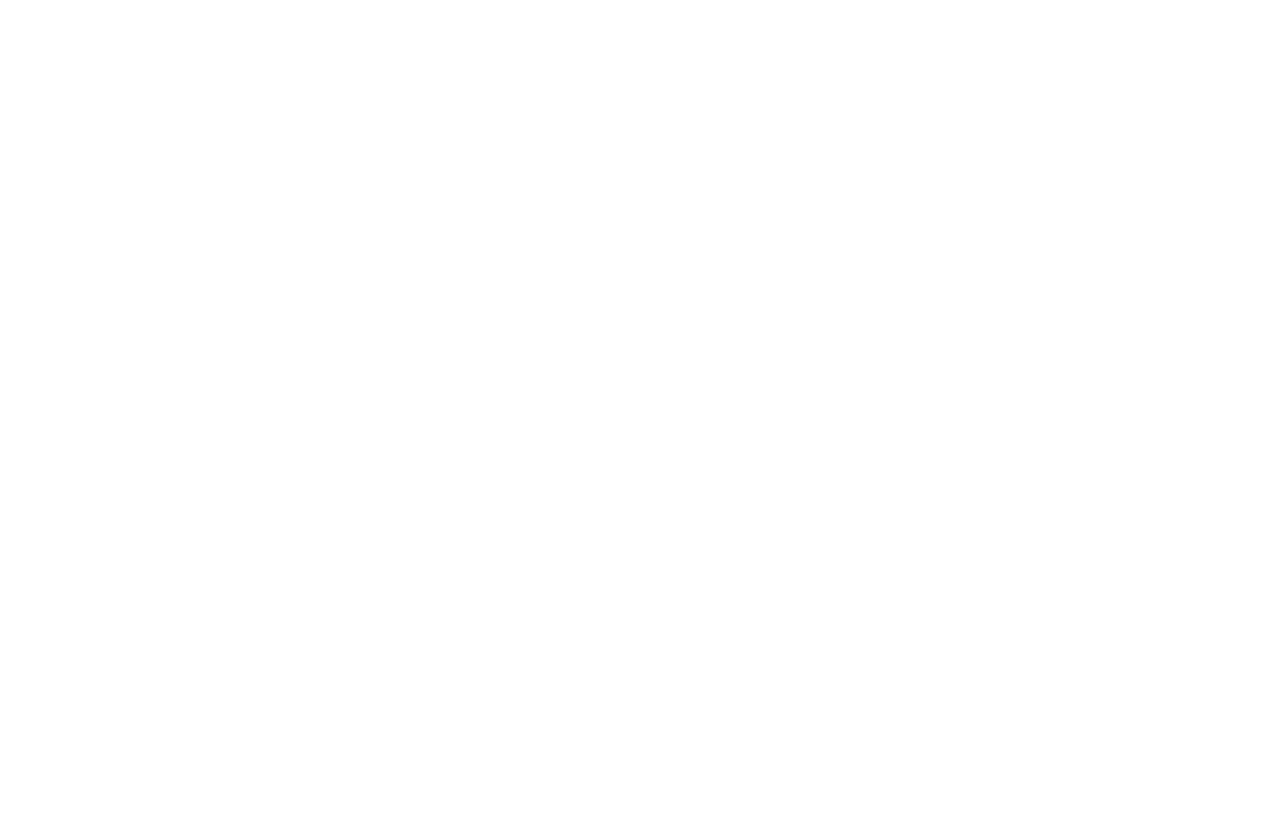
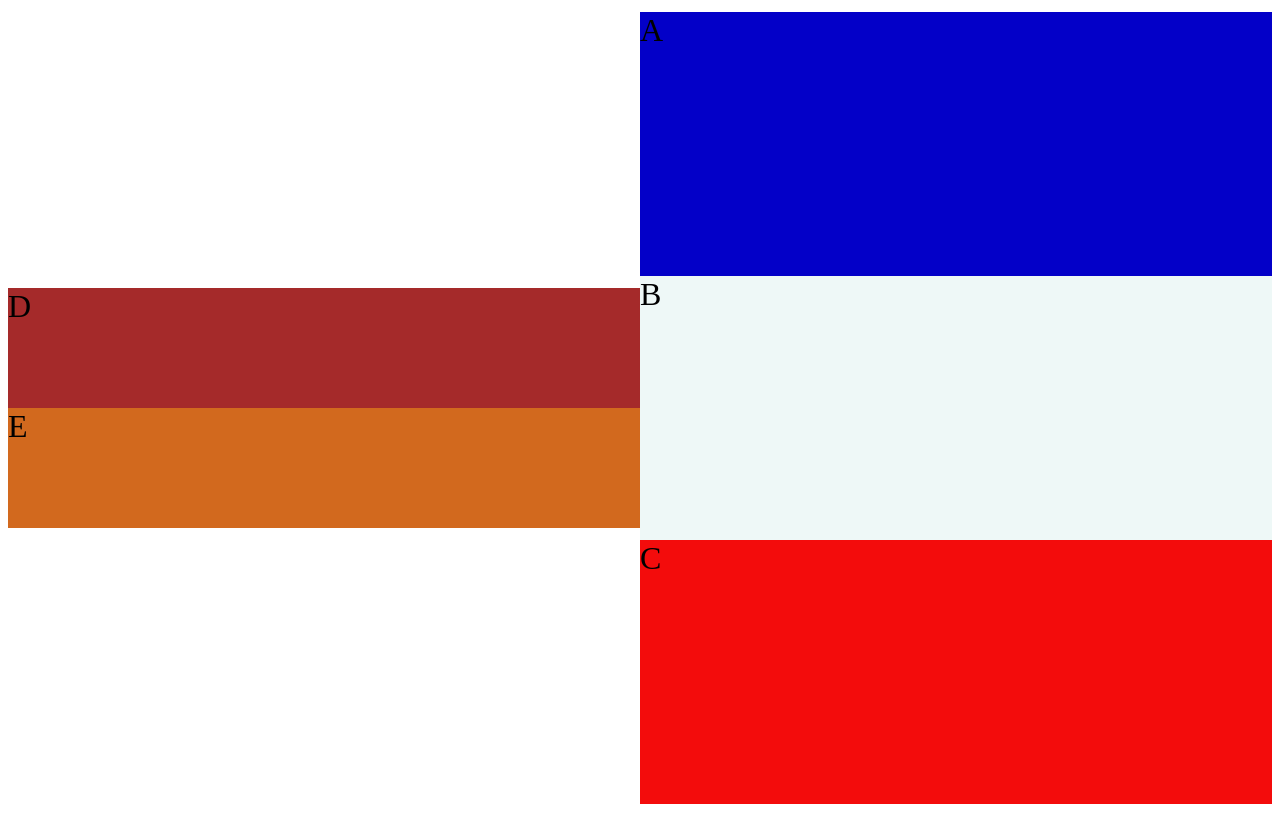
Before and after one commit to Dhedon/flexbox, a plain HTML site: page index.html in a window 1280 px wide. Drawn offline with Linux system fonts and the light colour scheme.

Commit message:
Add flag

```diff
--- a/index.html
+++ b/index.html
@@ -8,6 +8,18 @@
     <title>Flexbox</title>
 </head>
 <body>
+    <div class="flex-parent1">
+
+        <div class="enfant1">A</div>
+        <div class="enfant2">B</div>
+        <div class="enfant3">C</div>
+        <div class="enfant4">D</div>
+        <div class="enfant5">E</div>
+
+    </div>
+
+
+
 
 </body>
 </html>
--- a/style.css
+++ b/style.css
@@ -0,0 +1,32 @@
+.flex-parent1{
+    display: flex;
+    font-size: 2rem;
+    justify-content: center;
+    flex-direction: column;
+    flex-wrap: wrap-reverse;
+    height:100vh;
+
+}
+.enfant1{
+    background-color: rgb(3, 0, 200);
+    height: 33vh;
+
+
+}
+.enfant2{
+    background-color: rgb(238, 248, 247);
+    height: 33vh;
+
+}
+.enfant3{
+    background-color:rgb(243, 12, 12);
+    height: 33vh;
+}
+.enfant4{
+    background-color: brown;
+    height: 15vh;
+}
+.enfant5{
+    background-color: chocolate;
+    height: 15vh;
+}
```
